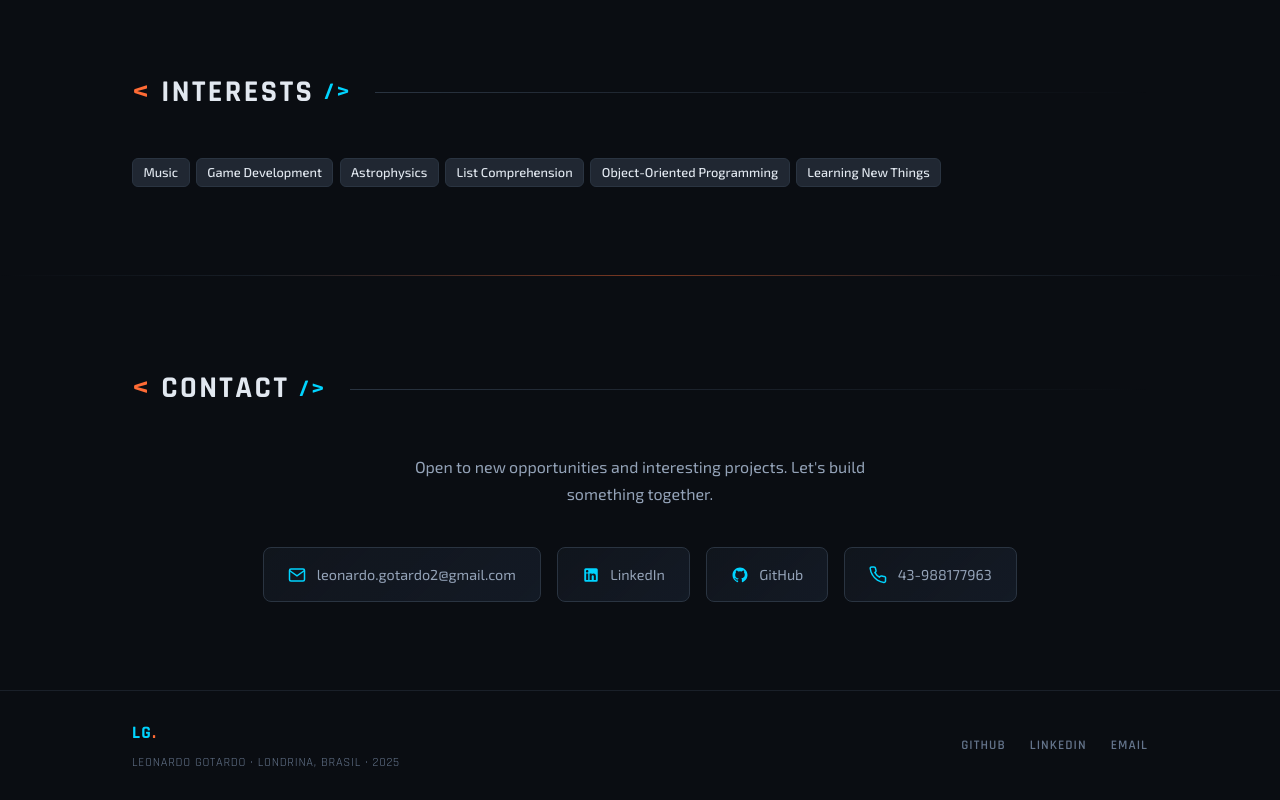
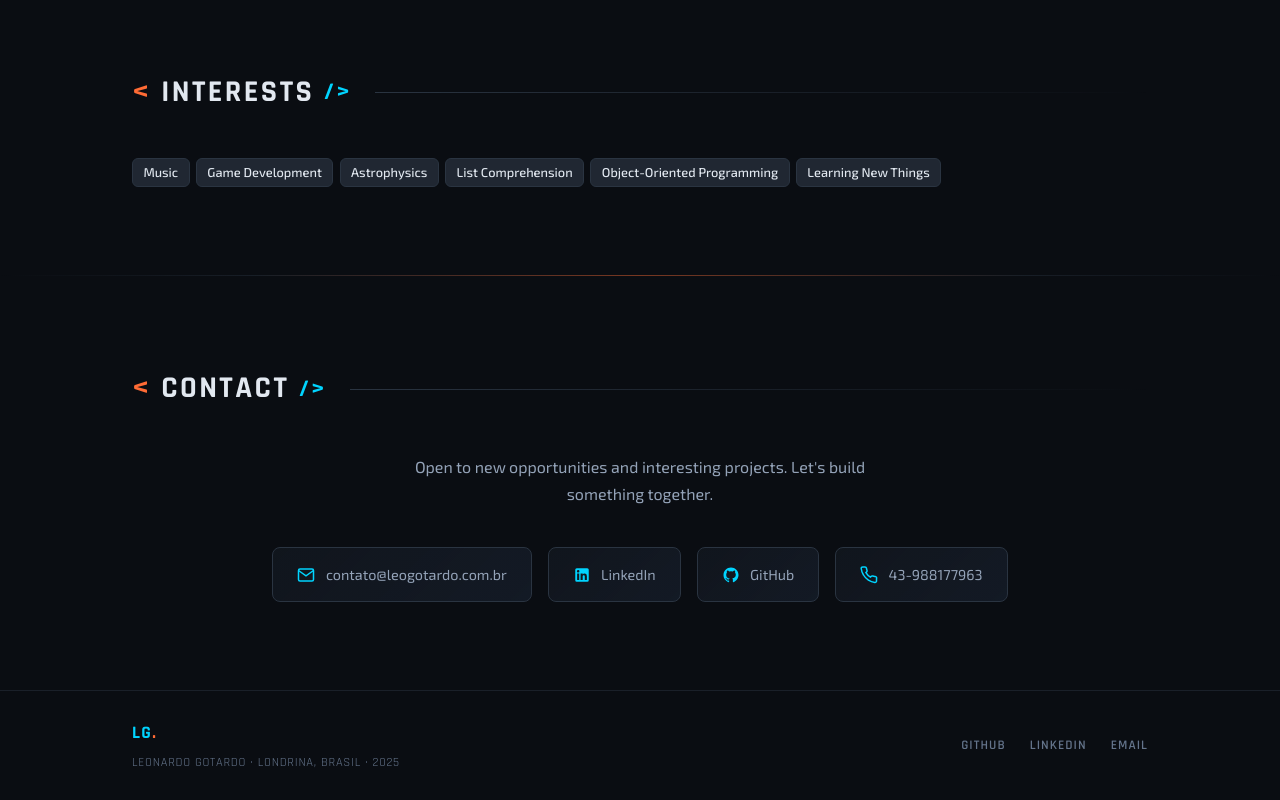
Before and after one commit to LeoGotardo/portfolio, a React (Vite) app: page / in a window 1280 px wide. Shown: the part 9165-9965 px from the top of the page. Built offline with nearby package versions, Linux system fonts and the light colour scheme.

Commit message:
chore: updated contact

```diff
--- a/index.html
+++ b/index.html
@@ -62,7 +62,7 @@
       "jobTitle": "Software Developer",
       "worksFor": { "@type": "Organization", "name": "IrisPay" },
       "address": { "@type": "PostalAddress", "addressLocality": "Londrina", "addressCountry": "BR" },
-      "email": "leonardo.gotardo2@gmail.com",
+      "email": "contato@leogotardo.com.br",
       "sameAs": [
         "https://github.com/LeoGotardo",
         "https://www.linkedin.com/in/leogotardo/"
@@ -93,7 +93,7 @@
           <p style="color:#ff6b35;font-size:.9rem;text-transform:uppercase;letter-spacing:.1em">Software Developer &amp; Student</p>
           <h1>Leonardo Gotardo</h1>
           <p>Building embedded systems, REST APIs, and web applications. Passionate about learning hard things — from IoT hardware to full-stack development.</p>
-          <p><a href="https://github.com/LeoGotardo">GitHub</a> · <a href="https://www.linkedin.com/in/leogotardo/">LinkedIn</a> · <a href="mailto:leonardo.gotardo2@gmail.com">Email</a></p>
+          <p><a href="https://github.com/LeoGotardo">GitHub</a> · <a href="https://www.linkedin.com/in/leogotardo/">LinkedIn</a> · <a href="mailto:contato@leogotardo.com.br">Email</a></p>
         </header>
 
         <main>
@@ -183,7 +183,7 @@
             <h2>Contact</h2>
             <p>Open to new opportunities and interesting projects. Let's build something together.</p>
             <p>
-              <a href="mailto:leonardo.gotardo2@gmail.com">leonardo.gotardo2@gmail.com</a><br>
+              <a href="mailto:contato@leogotardo.com.br">contato@leogotardo.com.br</a><br>
               <a href="https://www.linkedin.com/in/leogotardo/">LinkedIn</a> ·
               <a href="https://github.com/LeoGotardo">GitHub</a>
             </p>
--- a/src/App.jsx
+++ b/src/App.jsx
@@ -79,7 +79,7 @@ function AppInner() {
           <div className="footer-right">
             <a className="footer-link" href="https://github.com/LeoGotardo" target="_blank" rel="noopener noreferrer">GitHub</a>
             <a className="footer-link" href="https://www.linkedin.com/in/leogotardo/" target="_blank" rel="noopener noreferrer">LinkedIn</a>
-            <a className="footer-link" href="mailto:leonardo.gotardo2@gmail.com">Email</a>
+            <a className="footer-link" href="mailto:contato@leogotardo.com.br">Email</a>
           </div>
         </div>
       </footer>
--- a/src/components/Contact.jsx
+++ b/src/components/Contact.jsx
@@ -34,8 +34,8 @@ export default function Contact() {
       <SectionHeader title={c.title} style={{ justifyContent: 'center' }} />
       <p className="contact-intro reveal" ref={introRef}>{c.intro}</p>
       <div className="contact-grid reveal" ref={gridRef}>
-        <a className="contact-item" href="mailto:leonardo.gotardo2@gmail.com">
-          <EmailIcon /> leonardo.gotardo2@gmail.com
+        <a className="contact-item" href="mailto:contato@leogotardo.com.br">
+          <EmailIcon /> contato@leogotardo.com.br
         </a>
         <a className="contact-item" href="https://www.linkedin.com/in/leogotardo/" target="_blank" rel="noopener noreferrer">
           <LinkedInIcon /> LinkedIn
--- a/src/components/Hero.jsx
+++ b/src/components/Hero.jsx
@@ -26,7 +26,7 @@ export default function Hero() {
               </svg>
               LinkedIn
             </a>
-            <a className="hero-icon-btn" href="mailto:leonardo.gotardo2@gmail.com">
+            <a className="hero-icon-btn" href="mailto:contato@leogotardo.com.br">
               <svg viewBox="0 0 24 24" fill="none" stroke="currentColor" strokeWidth="2">
                 <path d="M4 4h16c1.1 0 2 .9 2 2v12c0 1.1-.9 2-2 2H4c-1.1 0-2-.9-2-2V6c0-1.1.9-2 2-2z"/>
                 <polyline points="22,6 12,13 2,6"/>
```
Also changed, not shown: public/llms.txt, 4 other files (tests, documents, lock files or other folders).
